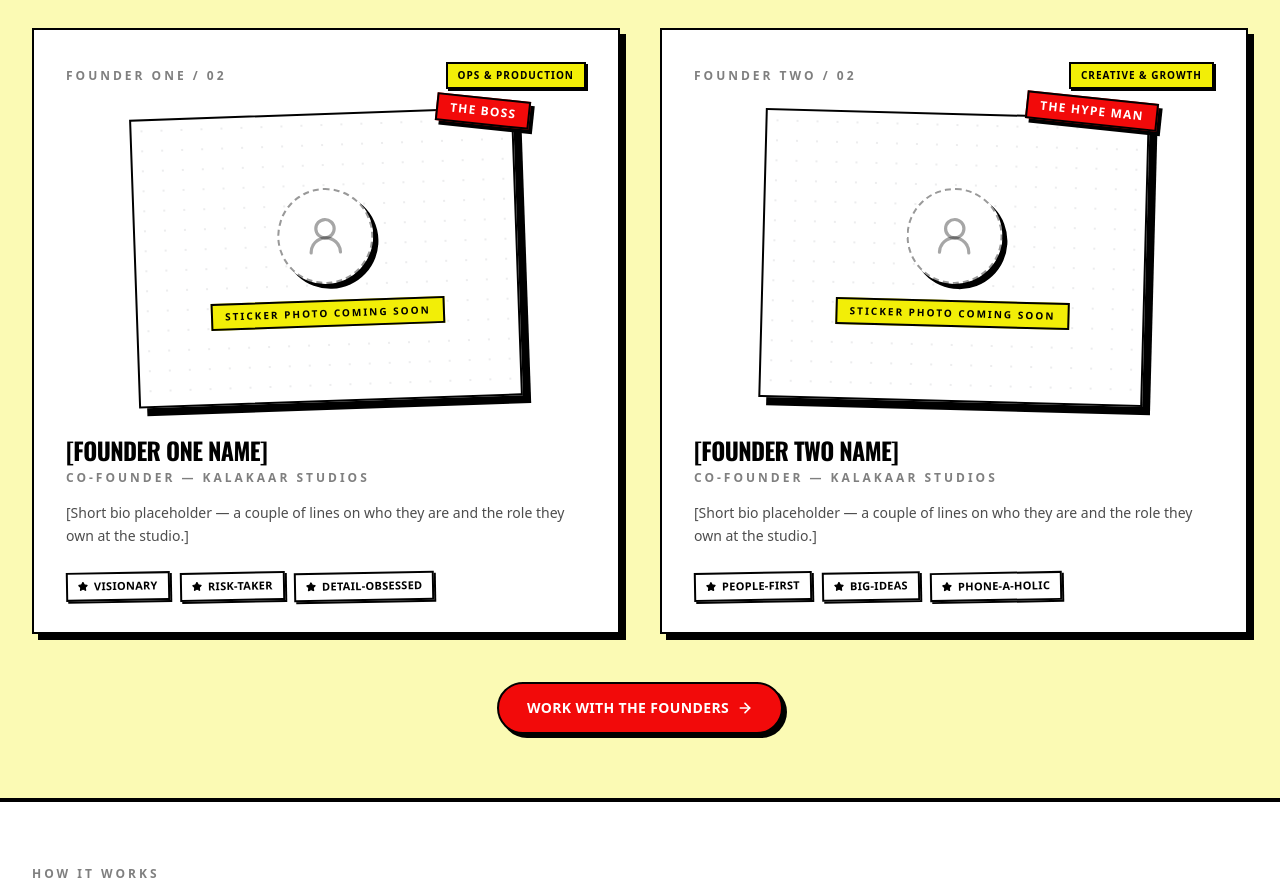
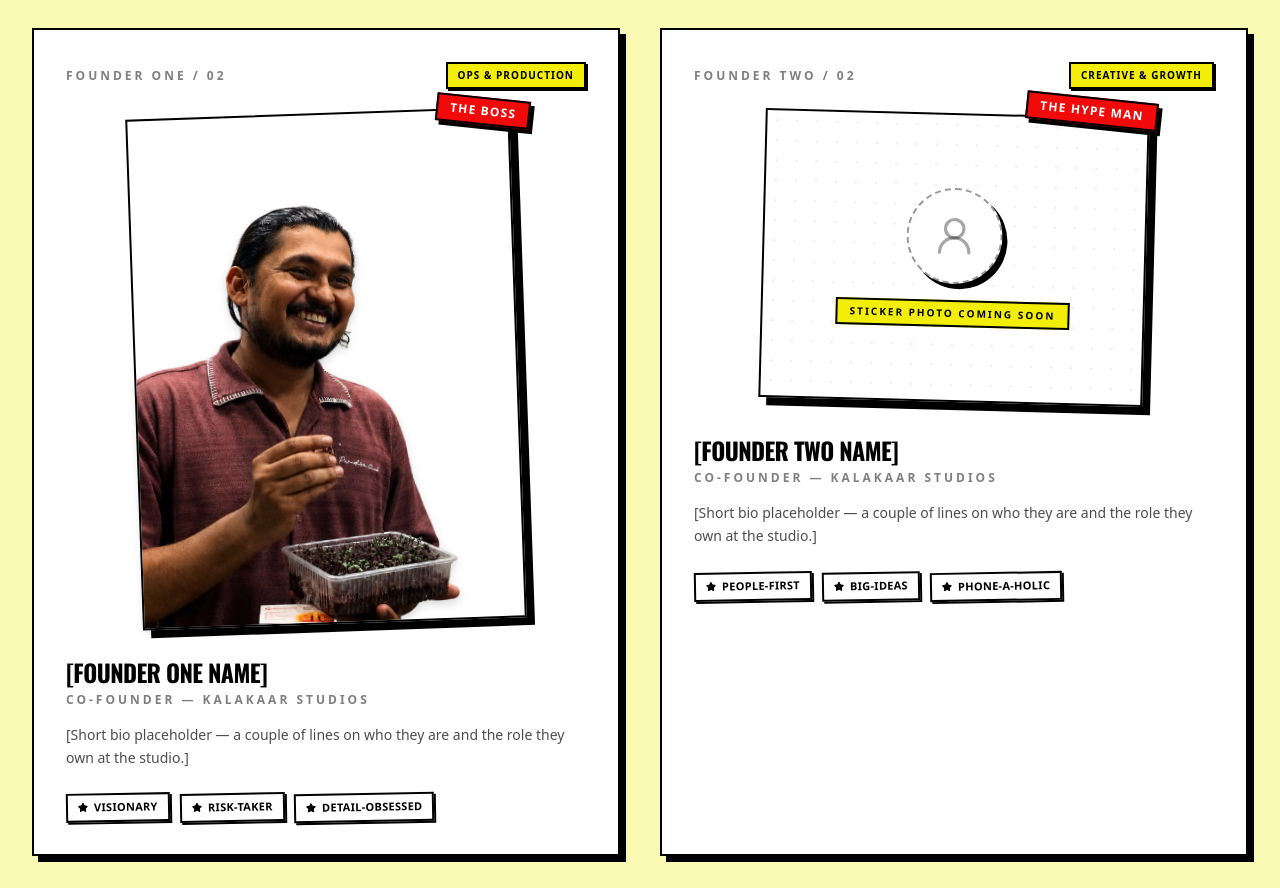
Before and after one commit to RaunakDr1ps/kalakaarstudios, a Next.js app: page / in a window 1280 px wide. Shown: the part 1026-1914 px from the top of the page. Built offline with nearby package versions, Linux system fonts and the light colour scheme; no server answers.

Commit message:
feat: add founder 1 sticker cutout photo to founders section

```diff
--- a/src/app/page.tsx
+++ b/src/app/page.tsx
@@ -122,6 +122,7 @@ const founders = [
     num: "One",
     role: "Ops & Production",
     sticker: "The Boss",
+    photo: "/founders/founder1.png",
     tags: ["Visionary", "Risk-taker", "Detail-obsessed"],
   },
   {
@@ -509,7 +510,7 @@ export default function Home() {
           </div>
 
           <div className="mt-12 grid gap-10 md:grid-cols-2">
-            {founders.map((founder, i) => (
+            {founders.map((founder) => (
               <div
                 key={founder.num}
                 className="border-2 border-ink bg-cream p-6 shadow-[6px_6px_0px_0px_var(--color-ink)] sm:p-8"
@@ -523,13 +524,20 @@ export default function Home() {
                   </span>
                 </div>
 
-                {/* Sticker photo placeholder */}
+                {/* Sticker photo (transparent cutout) when provided, placeholder otherwise */}
                 <div className="relative mx-auto mt-6 w-full max-w-sm">
-                  <div
-                    className={`relative overflow-hidden border-2 border-ink bg-cream shadow-[8px_8px_0px_0px_var(--color-ink)] ${
-                      i === 0 ? "rotate-[-2deg]" : "rotate-[1.5deg]"
-                    }`}
-                  >
+                  {founder.photo ? (
+                    <div className="relative rotate-[-2deg] border-2 border-ink bg-cream shadow-[8px_8px_0px_0px_var(--color-ink)]">
+                      <Image
+                        src={founder.photo}
+                        alt={`${founder.role} — Kalakaar Studios founder`}
+                        width={1024}
+                        height={1024}
+                        className="h-auto w-full object-contain drop-shadow-lg"
+                      />
+                    </div>
+                  ) : (
+                    <div className="relative rotate-[1.5deg] overflow-hidden border-2 border-ink bg-cream shadow-[8px_8px_0px_0px_var(--color-ink)]">
                       <div
                         className="flex aspect-[4/3] flex-col items-center justify-center gap-4"
                         style={{
@@ -549,6 +557,7 @@ export default function Home() {
                         </span>
                       </div>
                     </div>
+                  )}
                   <span className="absolute -right-3 -top-4 z-10 rotate-6 border-2 border-ink bg-red px-3 py-1 text-xs font-bold uppercase tracking-widest text-white shadow-[4px_4px_0px_0px_var(--color-ink)]">
                     {founder.sticker}
                   </span>
```
Also changed, not shown: public/founders/founder1.png (added). Lines whose indentation alone changed are shown as unchanged.
